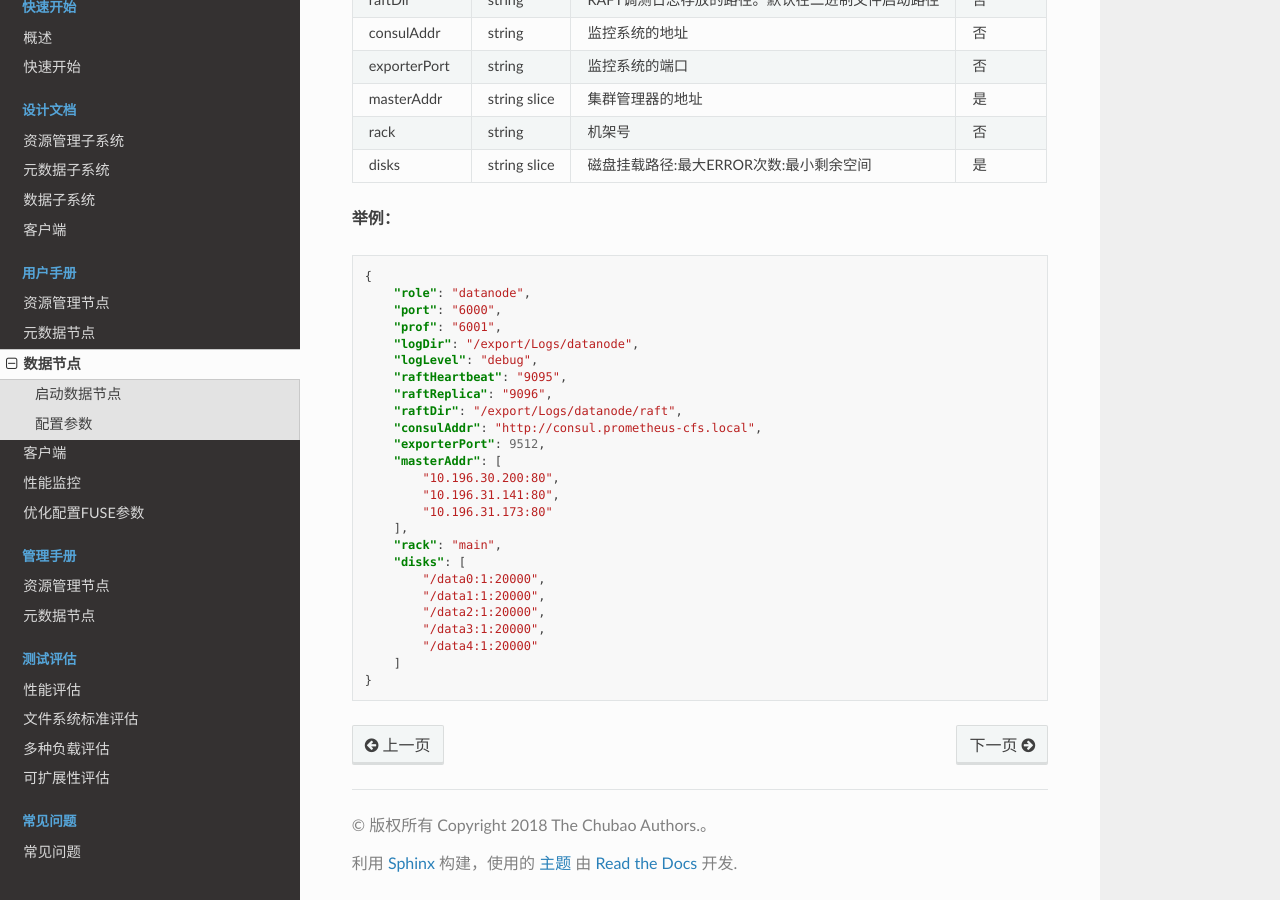
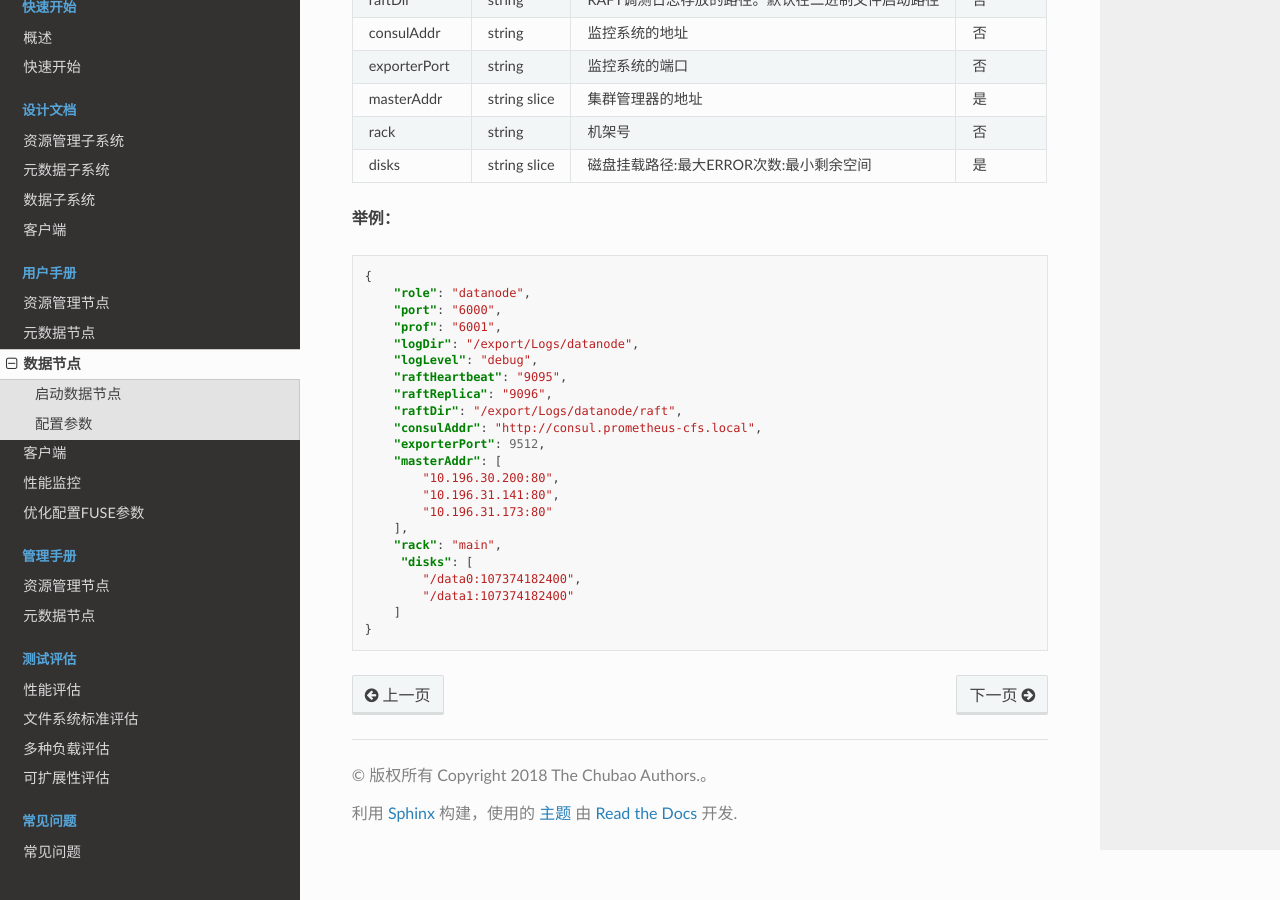
Before and after one commit to cubefs/docs-zh, a Sphinx documentation site: the page built from docs/source/user-guide/datanode.rst, in a window 1280 px wide and 900 px high, scrolled down 755 px. Built offline with Sphinx 7.4.7 and the Read the Docs theme 2.0.0, drawn with Linux system fonts in a browser that asks for light colours.

Commit message:
fix: datanode config file

```diff
--- a/docs/source/quick-start-guide.rst
+++ b/docs/source/quick-start-guide.rst
@@ -149,8 +149,8 @@
         ],
         "rack": "",
         "disks": [
-        "/data0:1:40000"
-        ]
+           "/data0:107374182400"
+       ]
       }
 
    详细配置参数请参考 :doc:`user-guide/datanode`.
--- a/docs/source/user-guide/datanode.rst
+++ b/docs/source/user-guide/datanode.rst
@@ -53,11 +53,8 @@
            "10.196.31.173:80"
        ],
        "rack": "main",
-       "disks": [
-           "/data0:1:20000",
-           "/data1:1:20000",
-           "/data2:1:20000",
-           "/data3:1:20000",
-           "/data4:1:20000"
+        "disks": [
+           "/data0:107374182400",
+           "/data1:107374182400"
        ]
    }
```
